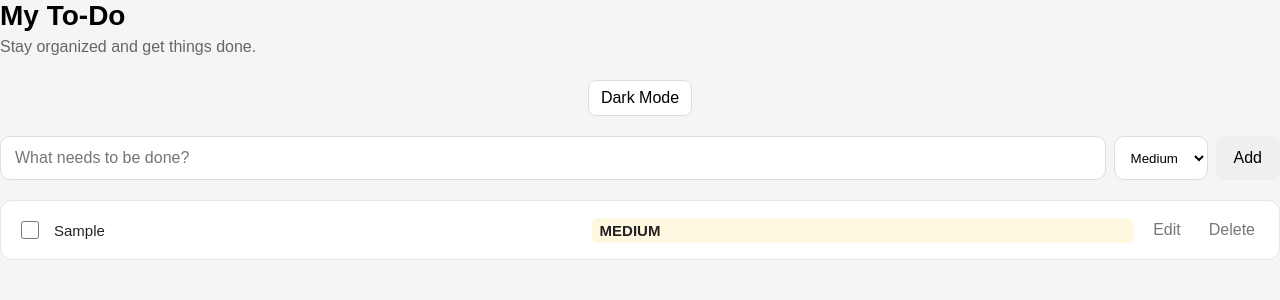
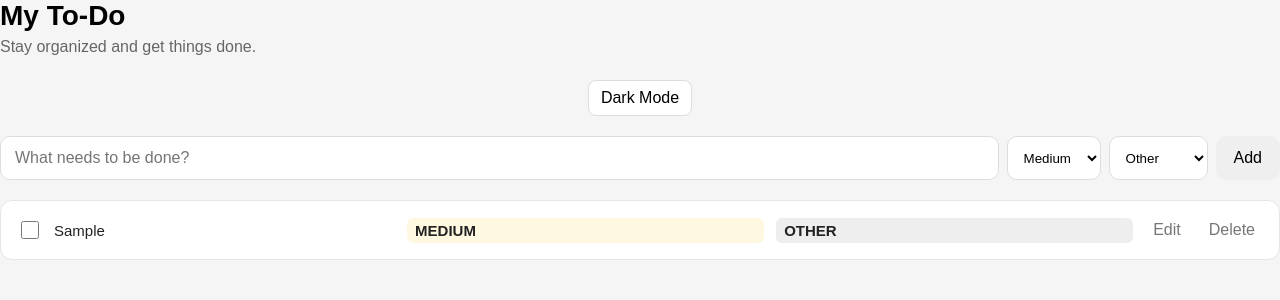
Before and after one commit to Devansh23007/To-Do-App, a React (Vite) app: page / in a window 1280 px wide. Both pictures are taken after typing "Sample" into the empty fields and a click on the button "Add". Shown: the top 300 px of the page. Built offline with nearby package versions, Linux system fonts and the light colour scheme.

Commit message:
Added Category

```diff
--- a/src/App.css
+++ b/src/App.css
@@ -293,3 +293,18 @@
   color: white;
   border-color: #444;
 }
+
+.category {
+  font-size: 11px;
+  font-weight: 600;
+  text-transform: uppercase;
+  padding: 4px 8px;
+  border-radius: 6px;
+  background: #eee;
+  color: #555;
+}
+
+.dark .category {
+  background: #333;
+  color: #ccc;
+}
--- a/src/App.tsx
+++ b/src/App.tsx
@@ -3,11 +3,12 @@ import Header from "./components/Header";
 import AddTask from "./components/AddTask";
 import TaskList from "./components/TaskList";
 import "./App.css";
-import type { Task, Priority } from "./types";
+import type { Category, Priority, Task } from "./types";
 
 function App() {
   const [task, setTask] = useState("");
   const [priority, setPriority] = useState<Priority>("medium");
+  const [category, setCategory] = useState<Category>("other");
   const [tasks, setTasks] = useState<Task[]>([]);
   const [darkMode, setDarkMode] = useState(false);
 
@@ -16,10 +17,11 @@ function App() {
       return;
     }
 
-   const newTask: Task = {
+  const newTask: Task = {
   text: task.trim(),
   completed: false,
   priority,
+  category,
 };
 
     setTasks([...tasks, newTask]);
@@ -29,7 +31,8 @@ function App() {
 const editTask = (
   index: number,
   newText: string,
-  newPriority: Priority
+  newPriority: Priority,
+  newCategory: Category
 ) => {
   setTasks((currentTasks) =>
     currentTasks.map((task, taskIndex) =>
@@ -38,6 +41,7 @@ const editTask = (
             ...task,
             text: newText,
             priority: newPriority,
+            category: newCategory,
           }
         : task
     )
@@ -69,11 +73,13 @@ return (
 </button>
 
     <main className="main-content">
-      <AddTask
+   <AddTask
   task={task}
   setTask={setTask}
   priority={priority}
   setPriority={setPriority}
+  category={category}
+  setCategory={setCategory}
   addTask={addTask}
 />
 
--- a/src/components/AddTask.tsx
+++ b/src/components/AddTask.tsx
@@ -1,10 +1,12 @@
-import type { Priority } from "../types";
+import type { Category, Priority } from "../types";
 
 type AddTaskProps = {
   task: string;
   setTask: (task: string) => void;
   priority: Priority;
   setPriority: (priority: Priority) => void;
+  category: Category;
+  setCategory: (category: Category) => void;
   addTask: () => void;
 };
 
@@ -13,6 +15,8 @@ function AddTask({
   setTask,
   priority,
   setPriority,
+  category,
+  setCategory,
   addTask,
 }: AddTaskProps) {
   const handleKeyDown = (
@@ -44,6 +48,19 @@ function AddTask({
         <option value="high">High</option>
       </select>
 
+      <select
+        value={category}
+        onChange={(event) =>
+          setCategory(event.target.value as Category)
+        }
+      >
+        <option value="work">Work</option>
+        <option value="study">Study</option>
+        <option value="personal">Personal</option>
+        <option value="project">Project</option>
+        <option value="other">Other</option>
+      </select>
+
       <button onClick={addTask}>Add</button>
     </div>
   );
--- a/src/components/TaskItem.tsx
+++ b/src/components/TaskItem.tsx
@@ -1,12 +1,17 @@
 import { useState } from "react";
-import type { Priority, Task } from "../types";
+import type { Category, Priority, Task } from "../types";
 
 type TaskItemProps = {
   task: Task;
   index: number;
   toggleTask: (index: number) => void;
   deleteTask: (index: number) => void;
-  editTask: (index: number, newText: string, newPriority: Priority) => void;
+  editTask: (
+  index: number,
+  newText: string,
+  newPriority: Priority,
+  newCategory: Category
+) => void;
 };
 
 function TaskItem({
@@ -19,6 +24,9 @@ function TaskItem({
   const [isEditing, setIsEditing] = useState(false);
   const [editText, setEditText] = useState(task.text);
   const [editPriority, setEditPriority] = useState<Priority>(task.priority);
+  const [editCategory, setEditCategory] = useState<Category>(
+    task.category
+  );
 
   const handleSave = () => {
     const trimmedText = editText.trim();
@@ -28,8 +36,12 @@ function TaskItem({
       return;
     }
 
-    editTask(index, trimmedText, editPriority);
-    setIsEditing(false);
+    editTask(
+  index,
+  trimmedText,
+  editPriority,
+  editCategory
+);
   };
 
   const handleCancel = () => {
@@ -72,6 +84,19 @@ function TaskItem({
           <option value="high">High</option>
         </select>
 
+        <select
+          value={editCategory}
+          onChange={(event) =>
+            setEditCategory(event.target.value as Category)
+          }
+        >
+          <option value="work">Work</option>
+          <option value="study">Study</option>
+          <option value="personal">Personal</option>
+          <option value="project">Project</option>
+          <option value="other">Other</option>
+        </select>
+
         <button onClick={handleSave}>Save</button>
 
         <button onClick={handleCancel}>Cancel</button>
@@ -95,6 +120,10 @@ function TaskItem({
         {task.priority}
       </span>
 
+      <span className="category">
+        {task.category}
+      </span>
+
       <button onClick={() => setIsEditing(true)}>
         Edit
       </button>
--- a/src/components/TaskList.tsx
+++ b/src/components/TaskList.tsx
@@ -1,5 +1,5 @@
 import TaskItem from "./TaskItem";
-import type { Priority, Task } from "../types";
+import type { Category, Priority, Task } from "../types";
 
 
 type TaskListProps = {
@@ -7,10 +7,11 @@ type TaskListProps = {
   toggleTask: (index: number) => void;
   deleteTask: (index: number) => void;
   editTask: (
-    index: number,
-    newText: string,
-    newPriority: Priority
-  ) => void;
+  index: number,
+  newText: string,
+  newPriority: Priority,
+  newCategory: Category
+) => void;
 };
 
 function TaskList({
```
Also changed, not shown: src/types.ts (+8 -0 lines).
